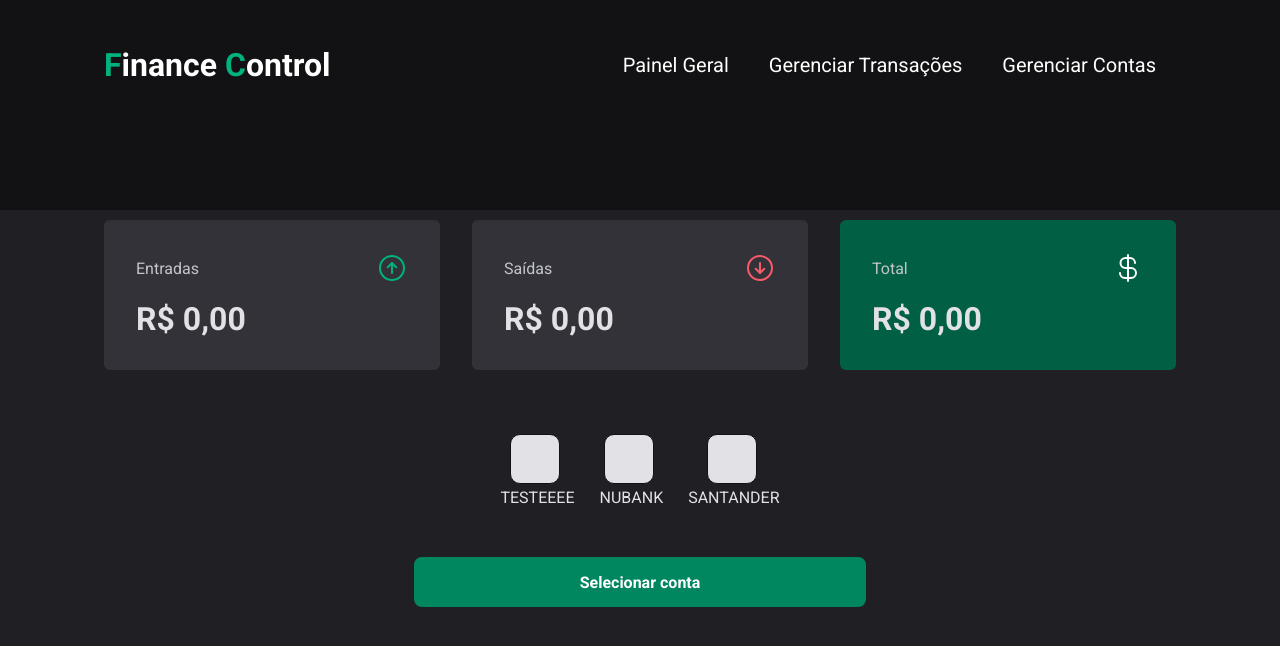
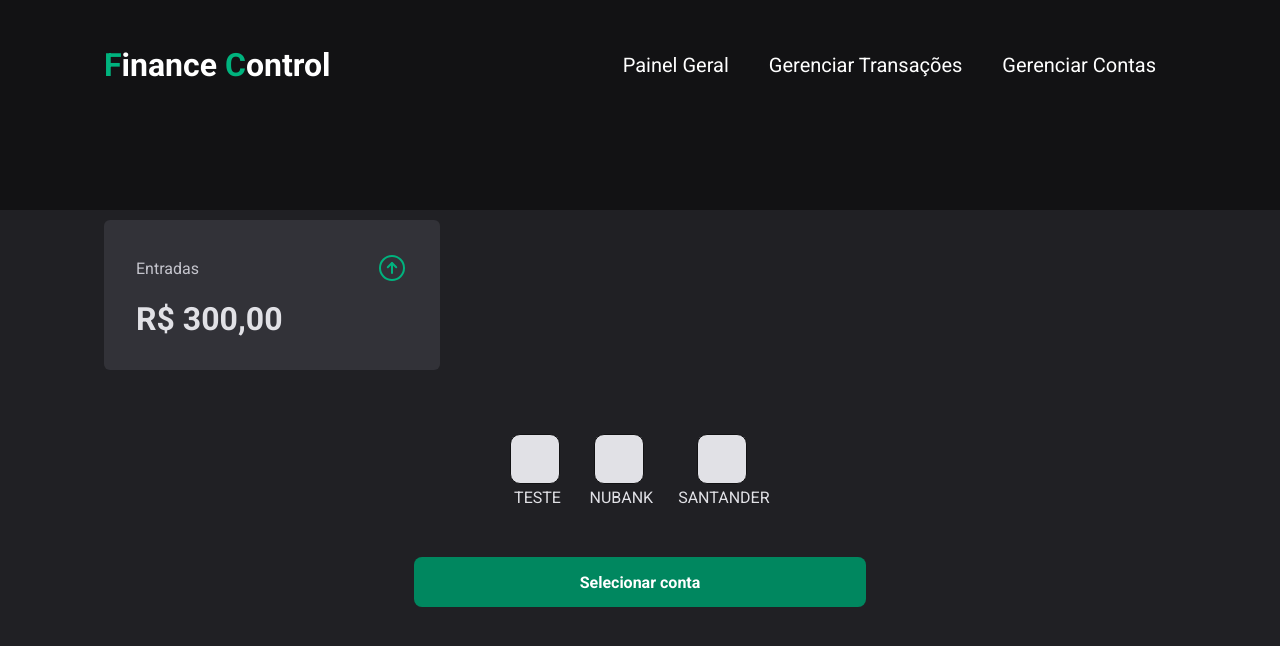
Before and after one commit to arthur-carminatti/FinanceControl, a React (Vite) app: page / in a window 1280 px wide. Shown: the top 646 px of the page. Built offline with nearby package versions, Linux system fonts and the light colour scheme; data requests are answered from the project's data file.

Commit message:
Add transaction context

```diff
--- a/server.json
+++ b/server.json
@@ -1,14 +1,31 @@
 {
-  "transactions": [],
+  "transactions": [
+    {
+      "description": "Teste",
+      "price": 100,
+      "category": "111",
+      "type": "income",
+      "createdAt": "2023-06-17T19:02:14.727Z",
+      "id": 1
+    },
+    {
+      "description": "Teste",
+      "price": 200,
+      "category": "aaa",
+      "type": "income",
+      "createdAt": "2023-06-17T19:02:21.554Z",
+      "id": 2
+    }
+  ],
   "account": [
     {
       "bank": "santander",
       "agency": 1,
       "numberAccount": 1,
-      "description": "aaa",
-      "category": "aaaa",
+      "description": "teste",
+      "category": "aaa",
       "type": "income",
-      "balance": 0,
+      "balance": 100,
       "price": 100,
       "income": 0,
       "outcome": 0,
@@ -30,17 +47,17 @@
       "id": 2
     },
     {
-      "bank": "Testeeee",
-      "agency": 9,
-      "numberAccount": 9,
-      "description": "aaa",
-      "category": "aa",
-      "type": "income",
-      "balance": 35,
-      "price": 5,
+      "bank": "teste",
+      "agency": 1111,
+      "numberAccount": 1111,
+      "description": "",
+      "category": "",
+      "type": "",
+      "balance": 0,
+      "price": 0,
       "income": 0,
       "outcome": 0,
-      "createdAt": "2023-06-17T01:49:07.795Z",
+      "createdAt": "2023-06-17T18:39:30.116Z",
       "id": 3
     }
   ]
--- a/src/App.tsx
+++ b/src/App.tsx
@@ -4,7 +4,7 @@ import { GlobalStyle } from "./styles/global";
 import { BrowserRouter } from "react-router-dom";
 import { Router } from "./Router";
 import { AccountProvider } from "./contexts/AccountContext";
-import { SummaryProvider } from "./contexts/SummaryContext";
+import { TransactionsProvider } from "./contexts/TransactionsContext";
 
 export function App() {
   return (
@@ -12,9 +12,9 @@ export function App() {
       <GlobalStyle />
       <BrowserRouter>
         <AccountProvider>
-          <SummaryProvider>
+          <TransactionsProvider>
             <Router />
-          </SummaryProvider>
+          </TransactionsProvider>
         </AccountProvider>
       </BrowserRouter>
     </ThemeProvider>
--- a/src/components/Summary/index.tsx
+++ b/src/components/Summary/index.tsx
@@ -1,11 +1,10 @@
 import { SummaryCard, SummaryContainer } from "./styles";
 import { ArrowCircleUp, ArrowCircleDown, CurrencyDollar } from "phosphor-react";
 import { priceFormatter } from "../../utils/formatter";
-import { useContext } from "react";
-import { AccountContext } from "../../contexts/AccountContext";
+import { useSummary } from "../../hooks/useSummary";
 
 export function Summary() {
-    const { balanceSelected } = useContext(AccountContext)
+    const summary = useSummary()
 
     return (
         <SummaryContainer>
@@ -15,7 +14,7 @@ export function Summary() {
                     <ArrowCircleUp size={32} color="#00b37e " />
                 </header>
 
-                <strong>{priceFormatter.format(balanceSelected)}</strong>
+                <strong>{priceFormatter.format(summary.income)}</strong>
             </SummaryCard>
 
             <SummaryCard>
@@ -24,7 +23,7 @@ export function Summary() {
                     <ArrowCircleDown size={32} color="#f75a68 " />
                 </header>
 
-                <strong>{priceFormatter.format(balanceSelected)}</strong>
+                <strong>{priceFormatter.format(summary.outcome)}</strong>
             </SummaryCard>
 
             <SummaryCard variant="green">
@@ -33,7 +32,7 @@ export function Summary() {
                     <CurrencyDollar size={32} color="#fff " />
                 </header>
 
-                <strong>{priceFormatter.format(balanceSelected)}</strong>
+                <strong>{priceFormatter.format(summary.balance)}</strong>
             </SummaryCard>
         </SummaryContainer>
     )
--- a/src/contexts/AccountContext.tsx
+++ b/src/contexts/AccountContext.tsx
@@ -32,11 +32,9 @@ interface CreateTransactionInput {
 interface TransactionContextType {
     account: Account[]
     accountSelected: Account[]
-    balanceSelected: number
     createAccount: (data: CreateAccountInput) => Promise<void>
     fetchAccounts: (query?: string) => Promise<void>
     editAccount: (data: CreateTransactionInput) => Promise<void>
-    sumBalanceAccount: (data: CreateTransactionInput) => Promise<void>
     deleteAccount: (id: number) => Promise<void>
     compareAccount: (id: number) => void
 }
@@ -50,7 +48,6 @@ export const AccountContext = createContext({} as TransactionContextType)
 export function AccountProvider({ children }: AccountProviderProps) {
     const [account, setAccount] = useState<Account[]>([])
     const [accountSelected, setAccountSelected] = useState<Account[]>([])
-    const [balanceSelected, setBalanceSelected] = useState(0)
 
     // async function fetchAccounts() {
     //     const response = await api.get('account')
@@ -128,33 +125,6 @@ export function AccountProvider({ children }: AccountProviderProps) {
         });
     }
 
-    async function sumBalanceAccount(data: CreateTransactionInput) {
-        const { price, type } = data
-
-        const idRoute = accountSelected[0].id
-
-        let balanceGet;
-
-        try {
-            const response = await api.get(`/account/${idRoute}`);
-            const account = response.data;
-            balanceGet = account.balance;
-
-            if (accountSelected.length > 0) {
-                if (type === "income") {
-                    setBalanceSelected(balanceGet += price)
-                } else {
-                    setBalanceSelected(balanceGet -= price)
-                }
-            }
-
-        } catch (error) {
-            console.error(error);
-        }
-
-        await api.patch(`account/${idRoute}`, { balance: balanceSelected })
-    }
-
     async function deleteAccount(id: number) {
         await api.delete(`account/${id}`)
         setAccount(account.filter(account => account.id !== id))
@@ -174,8 +144,6 @@ export function AccountProvider({ children }: AccountProviderProps) {
             compareAccount,
             editAccount,
             fetchAccounts,
-            sumBalanceAccount,
-            balanceSelected
         }}>
             {children}
         </AccountContext.Provider>
--- a/src/contexts/TransactionsContext.tsx
+++ b/src/contexts/TransactionsContext.tsx
@@ -1,85 +1,84 @@
-// import { ReactNode, useState, useCallback } from "react";
-// import { api } from "../lib/axios";
-// import { createContext } from "use-context-selector";
+import { ReactNode, useState, useCallback, useEffect, createContext } from "react";
+import { api } from "../lib/axios";
 
-// interface Transactions {
-//     id: number
-//     description: string
-//     type: 'income' | 'outcome'
-//     price: number
-//     category: string
-//     createdAt: string
-// }
+interface Transactions {
+    id: number
+    description: string
+    type: 'income' | 'outcome'
+    price: number
+    category: string
+    createdAt: string
+}
 
-// interface CreateTransactionInput {
-//     description: string
-//     price: number
-//     category: string
-//     type: 'income' | 'outcome'
-// }
+interface CreateTransactionInput {
+    description: string
+    price: number
+    category: string
+    type: 'income' | 'outcome'
+}
 
-// interface TransactionContextType {
-//     transactions: Transactions[]
-//     fetchTransactions: (query?: string) => Promise<void>
-//     createTransaction: (data: CreateTransactionInput) => Promise<void>
-//     deleteTransaction: (id: number) => Promise<void>
-// }
+interface TransactionContextType {
+    transactions: Transactions[]
+    fetchTransactions: (query?: string) => Promise<void>
+    createTransaction: (data: CreateTransactionInput) => Promise<void>
+    deleteTransaction: (id: number) => Promise<void>
+}
 
-// interface TransactionsProviderProps {
-//     children: ReactNode
-// }
+interface TransactionsProviderProps {
+    children: ReactNode
+}
 
-// export const TransactionsContext = createContext({} as TransactionContextType)
+export const TransactionsContext = createContext({} as TransactionContextType)
 
-// export function TransactionsProvider({ children }: TransactionsProviderProps) {
-//     const [transactions, setTransactions] = useState<Transactions[]>([])
+export function TransactionsProvider({ children }: TransactionsProviderProps) {
+    const [transactions, setTransactions] = useState<Transactions[]>([])
 
-//     const fetchTransactions = useCallback(
-//         async (query?: string) => {
-//             const response = await api.get('transactions', {
-//                 params: {
-//                     _sort: 'createdAt',
-//                     _order: 'desc',
-//                     q: query
-//                 }
-//             })
+    const fetchTransactions = useCallback(
+        async (query?: string) => {
+            const response = await api.get('transactions', {
+                params: {
+                    _sort: 'createdAt',
+                    _order: 'desc',
+                    q: query
+                }
+            })
 
-//             setTransactions(response.data)
-//         }, [])
+            setTransactions(response.data)
+        }, [])
 
-//     const createTransaction = useCallback(
-//         async (data: CreateTransactionInput) => {
-//             const { description, price, category, type } = data
+    const createTransaction = useCallback(
+        async (data: CreateTransactionInput) => {
+            const { description, price, category, type } = data
 
-//             const response = await api.post('transactions', {
-//                 description,
-//                 price,
-//                 category,
-//                 type,
-//                 createdAt: new Date()
-//             })
+            const response = await api.post('transactions', {
+                description,
+                price,
+                category,
+                type,
+                createdAt: new Date()
+            })
 
-//             setTransactions(state => [response.data, ...state])
-//         }, [])
+            setTransactions(state => [response.data, ...state])
+        }, [])
 
-//     const deleteTransaction = useCallback(
-//         async (id: number) => {
-//             await api.delete(`transactions/${id}`)
-//             setTransactions(transactions.filter(transaction => transaction.id !== id))
-//         }, [transactions])
+    const deleteTransaction = useCallback(
+        async (id: number) => {
+            await api.delete(`transactions/${id}`)
+            setTransactions(transactions.filter(transaction => transaction.id !== id))
+        }, [transactions])
 
-//     useEffect(() => {
-//         fetchTransactions()
-//     }, [fetchTransactions])
+    useEffect(() => {
+        fetchTransactions()
+    }, [fetchTransactions])
 
-//     return (
-//         <TransactionsContext.Provider value={{
-//             transactions,
-//             fetchTransactions,
-//             createTransaction,
-//             deleteTransaction,
-//         }}>
-//             {children}
-//         </TransactionsContext.Provider>
-//     )
-// }
+    return (
+        <TransactionsContext.Provider value={{
+            transactions,
+            fetchTransactions,
+            createTransaction,
+            deleteTransaction,
+        }}>
+            {children}
+        </TransactionsContext.Provider>
+    )
+}
--- a/src/hooks/useSummary.ts
+++ b/src/hooks/useSummary.ts
@@ -1,8 +1,8 @@
 import { useState, useContext, useEffect } from 'react';
-import { AccountContext } from '../contexts/AccountContext';
+import { TransactionsContext } from '../contexts/TransactionsContext';
 
 export function useSummary() {
-    const { accountSelected } = useContext(AccountContext);
+    const { transactions } = useContext(TransactionsContext);
     const [summary, setSummary] = useState({
         income: 0,
         outcome: 0,
@@ -10,7 +10,7 @@ export function useSummary() {
     });
 
     useEffect(() => {
-        const newSummary = accountSelected.reduce(
+        const newSummary = transactions.reduce(
             (acc, transaction) => {
                 if (transaction.type === 'income') {
                     acc.income += transaction.price;
@@ -31,7 +31,7 @@ export function useSummary() {
 
         setSummary(newSummary);
 
-    }, [accountSelected]);
+    }, [transactions]);
 
     return summary;
 }
--- a/src/pages/Dashboard/index.tsx
+++ b/src/pages/Dashboard/index.tsx
@@ -22,82 +22,6 @@ export function Dashboard() {
                                 <ArrowCircleUp size={32} color="#00b37e " />
                             </header>
 
-                            <strong>{priceFormatter.format(summary.income)}</strong>
-                        </SummaryCard>
-
-                        <SummaryCard>
-                            <header>
-                                <span>Saídas</span>
-                                <ArrowCircleDown size={32} color="#f75a68 " />
-                            </header>
-
-                            <strong>{priceFormatter.format(summary.outcome)}</strong>
-                        </SummaryCard>
-
-                        <SummaryCard variant="green">
-                            <header>
-                                <span>Total</span>
-                                <CurrencyDollar size={32} color="#fff " />
-                            </header>
-
-                            <strong>{priceFormatter.format(summary.balance)}</strong>
-                        </SummaryCard>
-                    </SummaryContainer>
-
-                    <SummaryContainer>
-                        <SummaryCard>
-                            <header>
-                                <span>Entradas</span>
-                                <ArrowCircleUp size={32} color="#00b37e " />
-                            </header>
-
-                            <strong>{priceFormatter.format(summary.income)}</strong>
-                        </SummaryCard>
-
-                        <SummaryCard>
-                            <header>
-                                <span>Saídas</span>
-                                <ArrowCircleDown size={32} color="#f75a68 " />
-                            </header>
-
-                            <strong>{priceFormatter.format(summary.outcome)}</strong>
-                        </SummaryCard>
-
-                        <SummaryCard variant="green">
-                            <header>
-                                <span>Total</span>
-                                <CurrencyDollar size={32} color="#fff " />
-                            </header>
-
-                            <strong>{priceFormatter.format(summary.balance)}</strong>
-                        </SummaryCard>
-                    </SummaryContainer>
-
-                    <SummaryContainer>
-                        <SummaryCard>
-                            <header>
-                                <span>Entradas</span>
-                                <ArrowCircleUp size={32} color="#00b37e " />
-                            </header>
-
-                            <strong>{priceFormatter.format(summary.income)}</strong>
-                        </SummaryCard>
-
-                        <SummaryCard>
-                            <header>
-                                <span>Saídas</span>
-                                <ArrowCircleDown size={32} color="#f75a68 " />
-                            </header>
-
-                            <strong>{priceFormatter.format(summary.outcome)}</strong>
-                        </SummaryCard>
-
-                        <SummaryCard variant="green">
-                            <header>
-                                <span>Total</span>
-                                <CurrencyDollar size={32} color="#fff " />
-                            </header>
-
                             <strong>{priceFormatter.format(summary.balance)}</strong>
                         </SummaryCard>
                     </SummaryContainer>
@@ -110,24 +34,6 @@ export function Dashboard() {
                                 <ArrowCircleUp size={32} color="#00b37e " />
                             </header>
 
-                            <strong>{priceFormatter.format(summary.income)}</strong>
-                        </SummaryCard>
-
-                        <SummaryCard>
-                            <header>
-                                <span>Saídas</span>
-                                <ArrowCircleDown size={32} color="#f75a68 " />
-                            </header>
-
-                            <strong>{priceFormatter.format(summary.outcome)}</strong>
-                        </SummaryCard>
-
-                        <SummaryCard variant="green">
-                            <header>
-                                <span>Total</span>
-                                <CurrencyDollar size={32} color="#fff " />
-                            </header>
-
                             <strong>{priceFormatter.format(summary.balance)}</strong>
                         </SummaryCard>
                     </SummaryContainer>
--- a/src/pages/Transactions/components/SearchForm/index.tsx
+++ b/src/pages/Transactions/components/SearchForm/index.tsx
@@ -4,7 +4,7 @@ import { MagnifyingGlass } from 'phosphor-react'
 import * as z from 'zod'
 import { zodResolver } from "@hookform/resolvers/zod";
 import { useContext } from "react";
-import { AccountContext } from "../../../../contexts/AccountContext";
+import { TransactionsContext } from "../../../../contexts/TransactionsContext";
 
 const searchFormSchema = z.object({
     query: z.string()
@@ -13,7 +13,7 @@ const searchFormSchema = z.object({
 type SearchFormInputs = z.infer<typeof searchFormSchema>
 
 export function SearchForm() {
-    const {fetchAccounts} = useContext(AccountContext)
+    const { fetchTransactions } = useContext(TransactionsContext)
 
     const {
         register,
@@ -24,7 +24,7 @@ export function SearchForm() {
     })
 
     async function handleSearchTransactions(data: SearchFormInputs) {
-        await fetchAccounts(data.query)
+        await fetchTransactions(data.query)
     }
 
     return (
--- a/src/pages/Transactions/index.tsx
+++ b/src/pages/Transactions/index.tsx
@@ -6,10 +6,11 @@ import { Trash } from 'phosphor-react';
 import { ManageTransactions } from '../ManageTransactions';
 import { useContext } from 'react';
 import { AccountContext } from '../../contexts/AccountContext';
+import { TransactionsContext } from "../../contexts/TransactionsContext";
 
 export function Transactions() {
-
     const { accountSelected } = useContext(AccountContext)
+    const { transactions, deleteTransaction } = useContext(TransactionsContext)
 
     return (
         <div>
@@ -22,22 +23,22 @@ export function Transactions() {
 
                         <TransactionsTable>
                             <tbody>
-                                {accountSelected.map(acc => {
+                                {transactions.map(transaction => {
                                     function removeTransaction() {
-                                        // deleteTransaction(acc.id)
+                                        deleteTransaction(transaction.id)
                                     }
                                     return (
-                                        <tr key={acc.id}>
-                                            <td>{acc.type === 'outcome' ? 'Despesa' : 'Receita'}</td>
-                                            <td>{acc.category}</td>
-                                            <td width="30%">{acc.description}</td>
+                                        <tr key={transaction.id}>
+                                            <td>{transaction.type === 'outcome' ? 'Despesa' : 'Receita'}</td>
+                                            <td>{transaction.category}</td>
+                                            <td width="30%">{transaction.description}</td>
                                             <td>
-                                                <PriceHighLight variant={acc.type}>
-                                                    {acc.type === 'outcome' && '- '}
-                                                    {priceFormatter.format(acc.price)}
+                                                <PriceHighLight variant={transaction.type}>
+                                                    {transaction.type === 'outcome' && '- '}
+                                                    {priceFormatter.format(transaction.price)}
                                                 </PriceHighLight>
                                             </td>
-                                            <td>{dateFormatter.format(new Date(acc.createdAt))}</td>
+                                            <td>{dateFormatter.format(new Date(transaction.createdAt))}</td>
                                             <td>
                                                 <button onClick={removeTransaction}>
                                                     <Trash size={18} />
```
Also changed, not shown: src/components/Modal/NewTransactionModal/index.tsx (+4 -9 lines).
